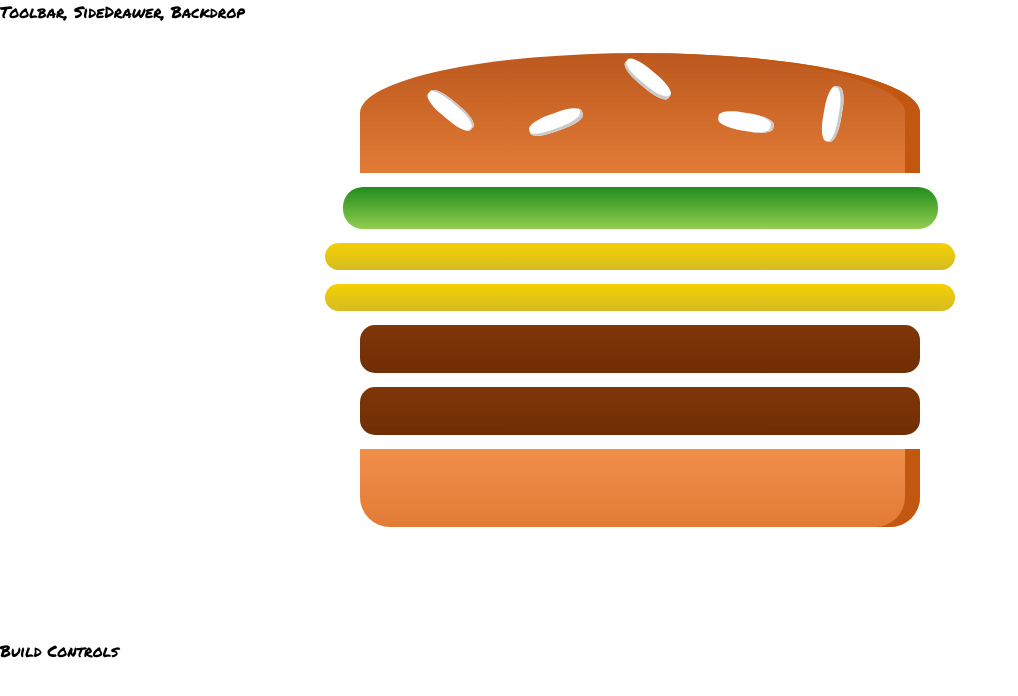
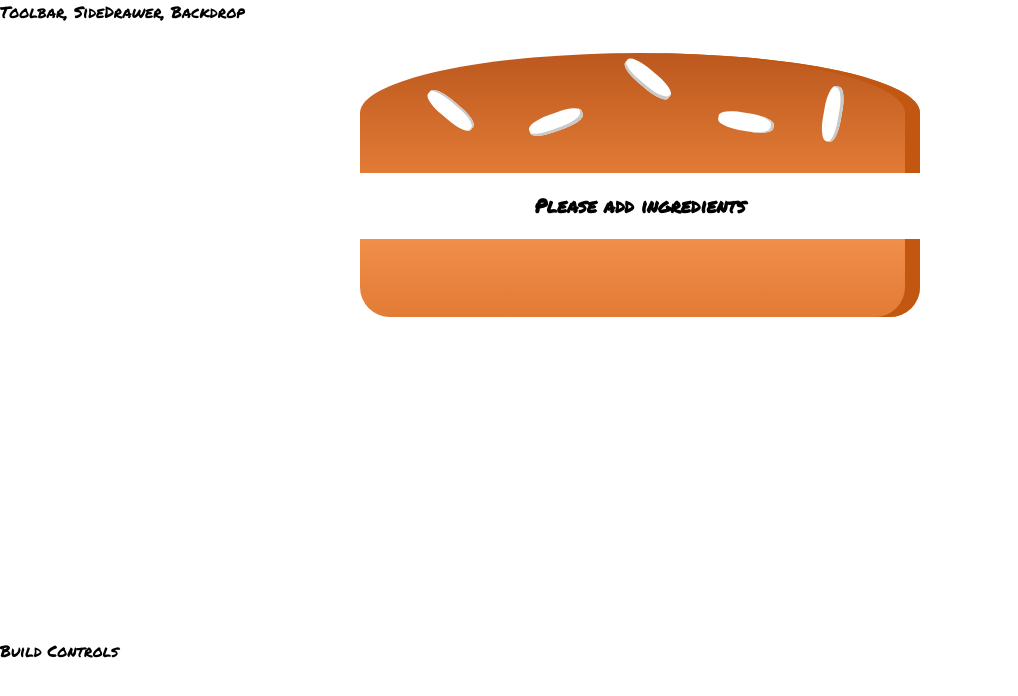
Before and after one commit to acecera/burger-builder, a React app: page / in a window 1280 px wide. Shown: the top 696 px of the page, without its empty margins (0-1018 px from the left). Built offline with nearby package versions, Linux system fonts and the light colour scheme.

Commit message:
changed state so that the burger would only have the bread Top and Bottom.

```diff
--- a/src/containers/BurgerBuilder/BurgerBuilder.js
+++ b/src/containers/BurgerBuilder/BurgerBuilder.js
@@ -5,10 +5,10 @@ import Burger from '../../components/Burger/Burger.js';
 class BurgerBuilder extends Component {
     state = {
         ingredients: {
-            salad: 1,
-            bacon: 4,
-            cheese: 2,
-            meat: 2
+            salad: 0,
+            bacon: 0,
+            cheese: 0,
+            meat: 0
         }
     }
     render () {
```
